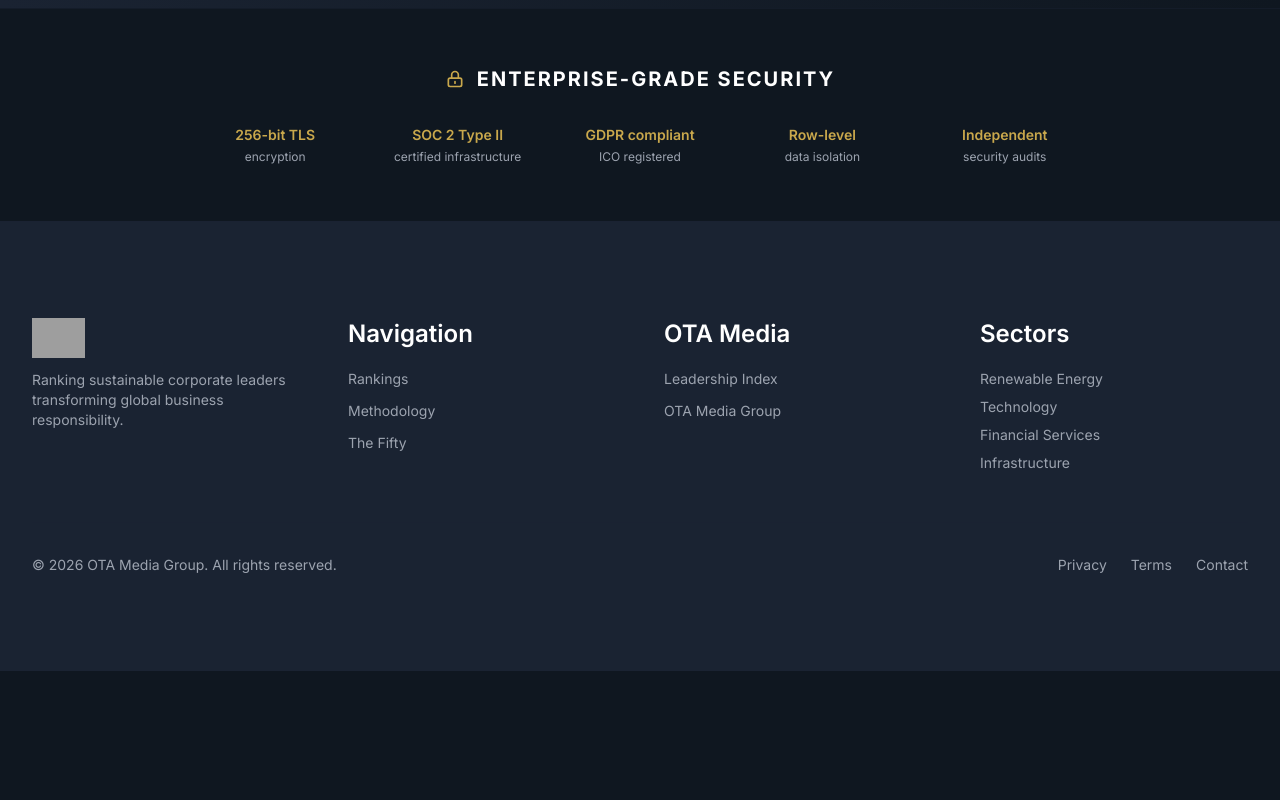
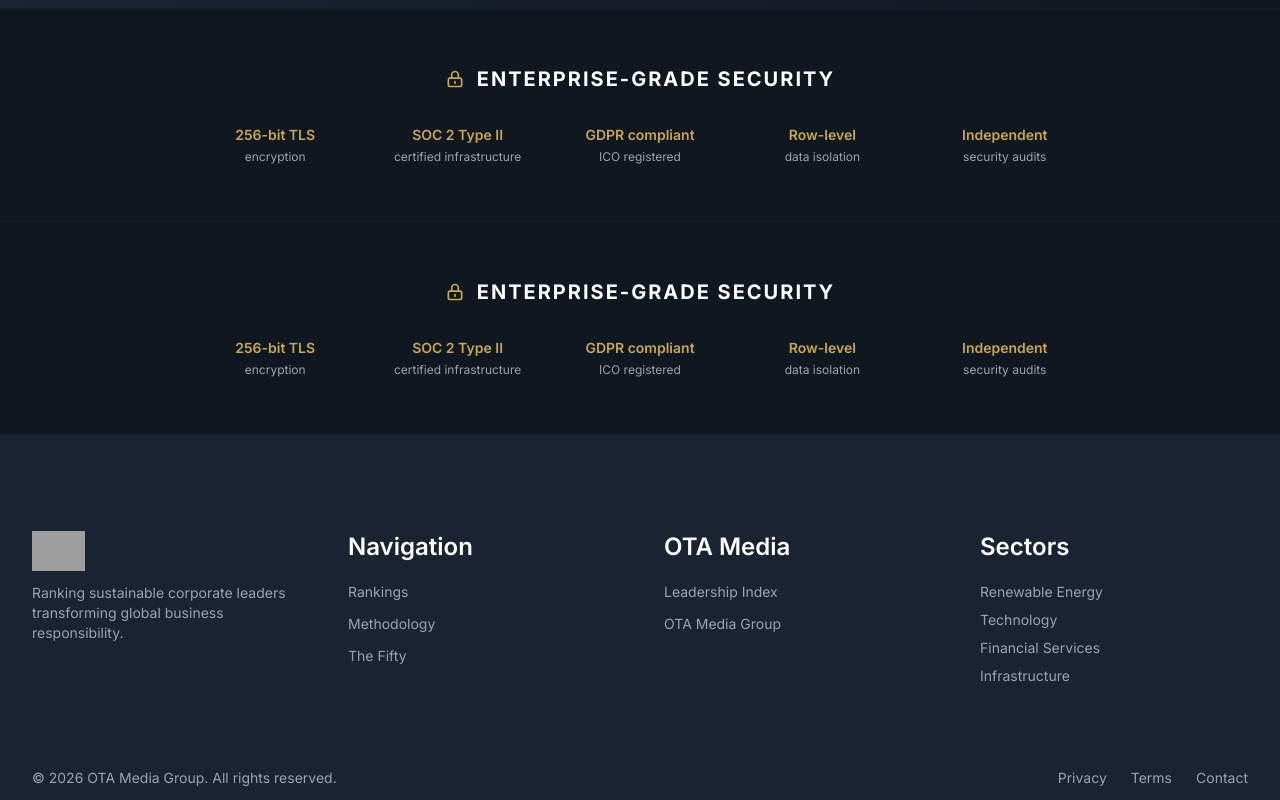
Before and after one commit to otamediagroup/global-100, a Next.js app: page / in a window 1280 px wide. Shown: the part 11200-12000 px from the top of the page. Before the commit the page ends 11871 px from the top, so only its background shows below. Built offline with nearby package versions, Linux system fonts and the light colour scheme; grey boxes are pictures that could not be loaded.

Commit message:
Add enterprise security banner to bottom of page

```diff
--- a/src/app/page.tsx
+++ b/src/app/page.tsx
@@ -247,6 +247,44 @@ export default function Home() {
           </div>
         </div>
       </section>
+
+      {/* Enterprise Security Banner */}
+      <section className="py-10 md:py-14 border-t border-navy/50 bg-dark">
+        <div className="container-custom">
+          <div className="text-center mb-8">
+            <div className="flex items-center justify-center gap-3 mb-3">
+              <svg className="w-5 h-5 text-gold" fill="none" viewBox="0 0 24 24" stroke="currentColor" strokeWidth={2}>
+                <path strokeLinecap="round" strokeLinejoin="round" d="M12 15v2m-6 4h12a2 2 0 002-2v-6a2 2 0 00-2-2H6a2 2 0 00-2 2v6a2 2 0 002 2zm10-10V7a4 4 0 00-8 0v4h8z" />
+              </svg>
+              <h3 className="text-lg md:text-xl font-bold tracking-widest uppercase text-white">
+                Enterprise-Grade Security
+              </h3>
+            </div>
+          </div>
+          <div className="grid grid-cols-2 md:grid-cols-5 gap-6 md:gap-4 max-w-4xl mx-auto text-center">
+            <div>
+              <p className="text-sm font-semibold text-gold mb-1">256-bit TLS</p>
+              <p className="text-xs text-gray-400">encryption</p>
+            </div>
+            <div>
+              <p className="text-sm font-semibold text-gold mb-1">SOC 2 Type II</p>
+              <p className="text-xs text-gray-400">certified infrastructure</p>
+            </div>
+            <div>
+              <p className="text-sm font-semibold text-gold mb-1">GDPR compliant</p>
+              <p className="text-xs text-gray-400">ICO registered</p>
+            </div>
+            <div>
+              <p className="text-sm font-semibold text-gold mb-1">Row-level</p>
+              <p className="text-xs text-gray-400">data isolation</p>
+            </div>
+            <div className="col-span-2 md:col-span-1">
+              <p className="text-sm font-semibold text-gold mb-1">Independent</p>
+              <p className="text-xs text-gray-400">security audits</p>
+            </div>
+          </div>
+        </div>
+      </section>
     </main>
   );
 }
```
